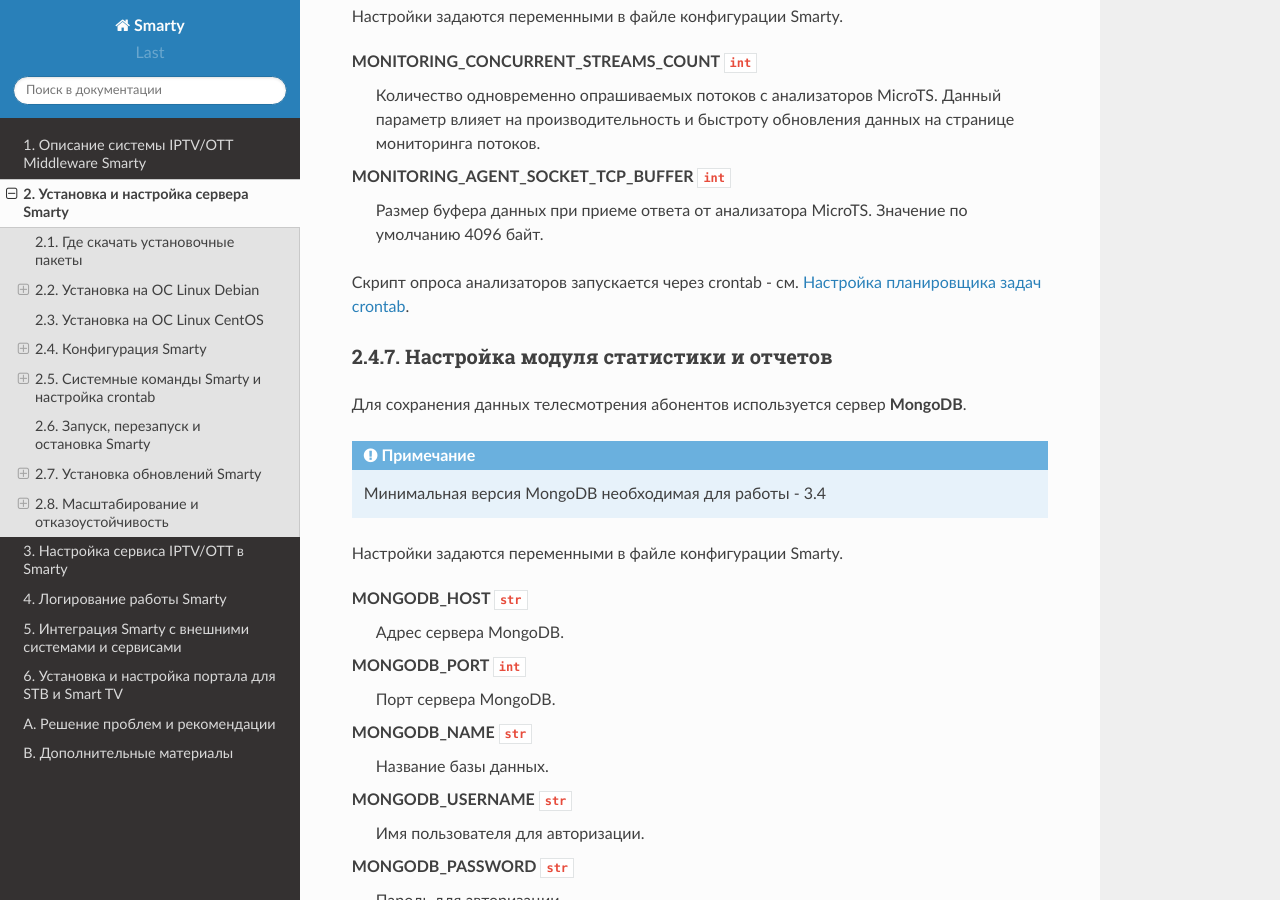
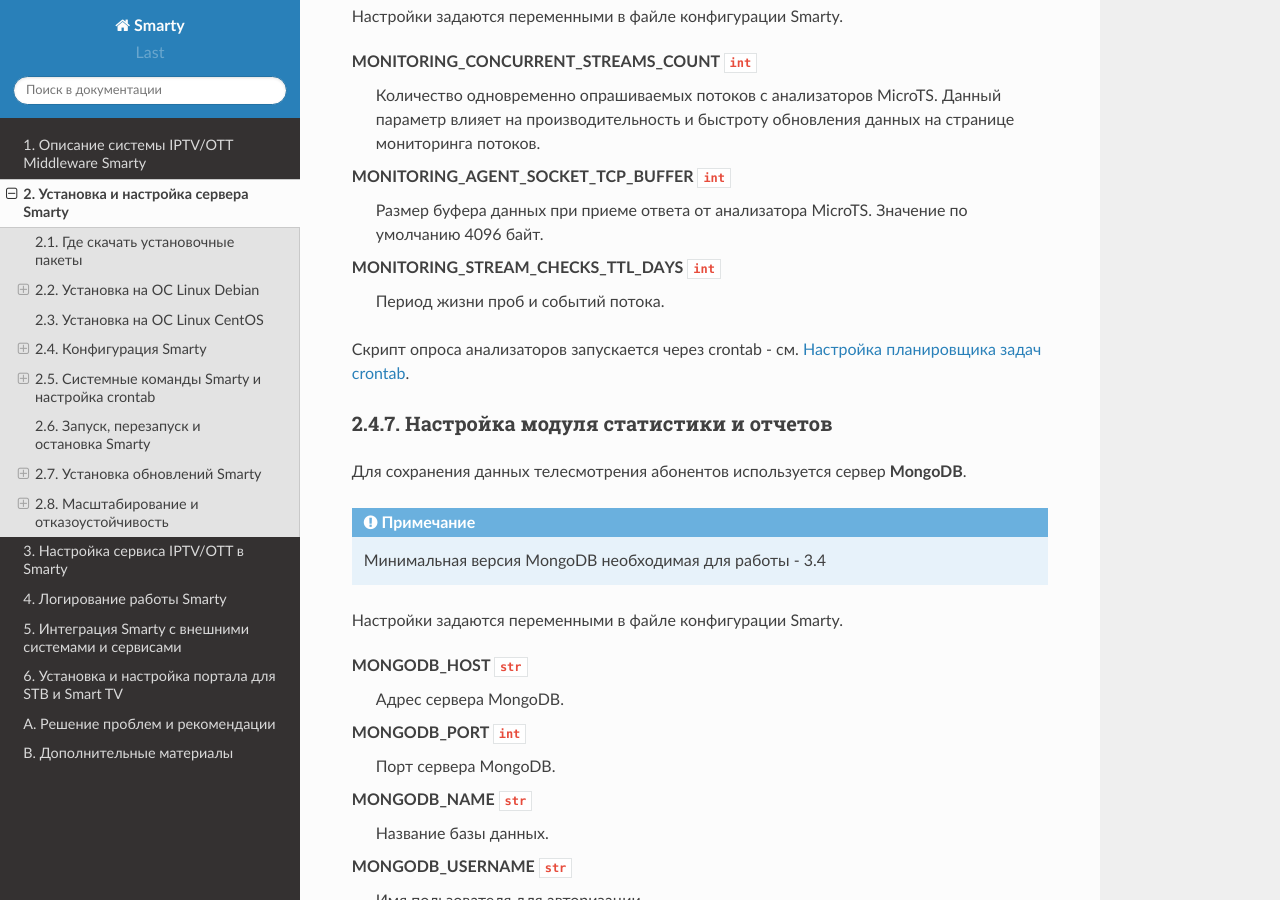
Before and after one commit to sergey-yakovlev/smarty-docs, a Sphinx documentation site: the page built from source/installation_and_configuration.rst, in a window 1280 px wide and 900 px high, scrolled down 12054 px. Built offline with Sphinx 7.4.7 and the Read the Docs theme 2.0.0, drawn with Linux system fonts in a browser that asks for light colours.

Commit message:
Описание настройки MONITORING_STREAM_CHECKS_TTL_DAYS

```diff
--- a/source/installation_and_configuration.rst
+++ b/source/installation_and_configuration.rst
@@ -549,6 +549,9 @@
 MONITORING_AGENT_SOCKET_TCP_BUFFER ``int``
   Размер буфера данных при приеме ответа от анализатора MicroTS. Значение по умолчанию 4096 байт.
 
+MONITORING_STREAM_CHECKS_TTL_DAYS ``int``
+  Период жизни проб и событий потока.
+
 Скрипт опроса анализаторов запускается через crontab - см. :ref:`Настройка планировщика задач crontab <crontab-settings>`.
 
 .. _reports-settings:
```
